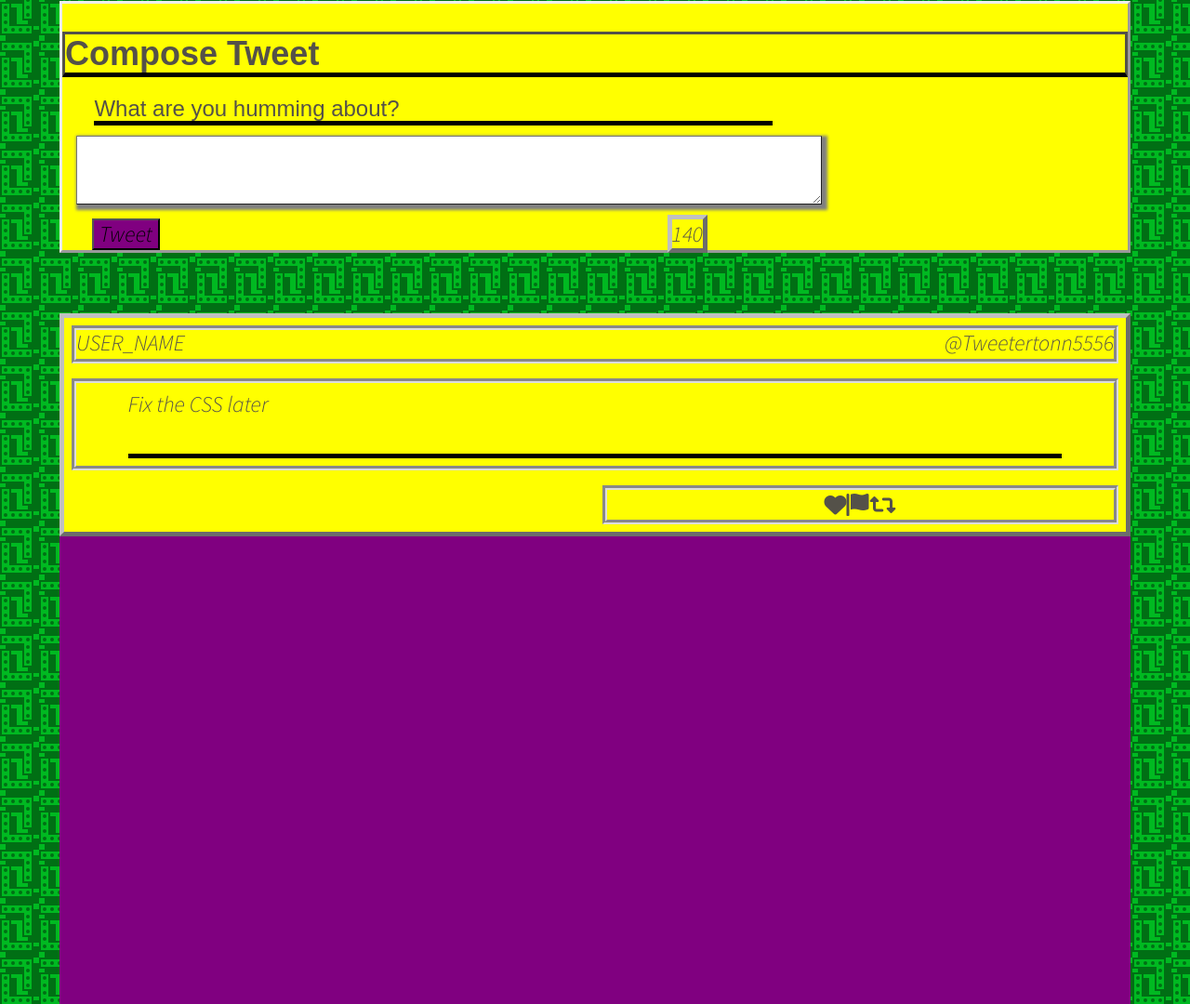
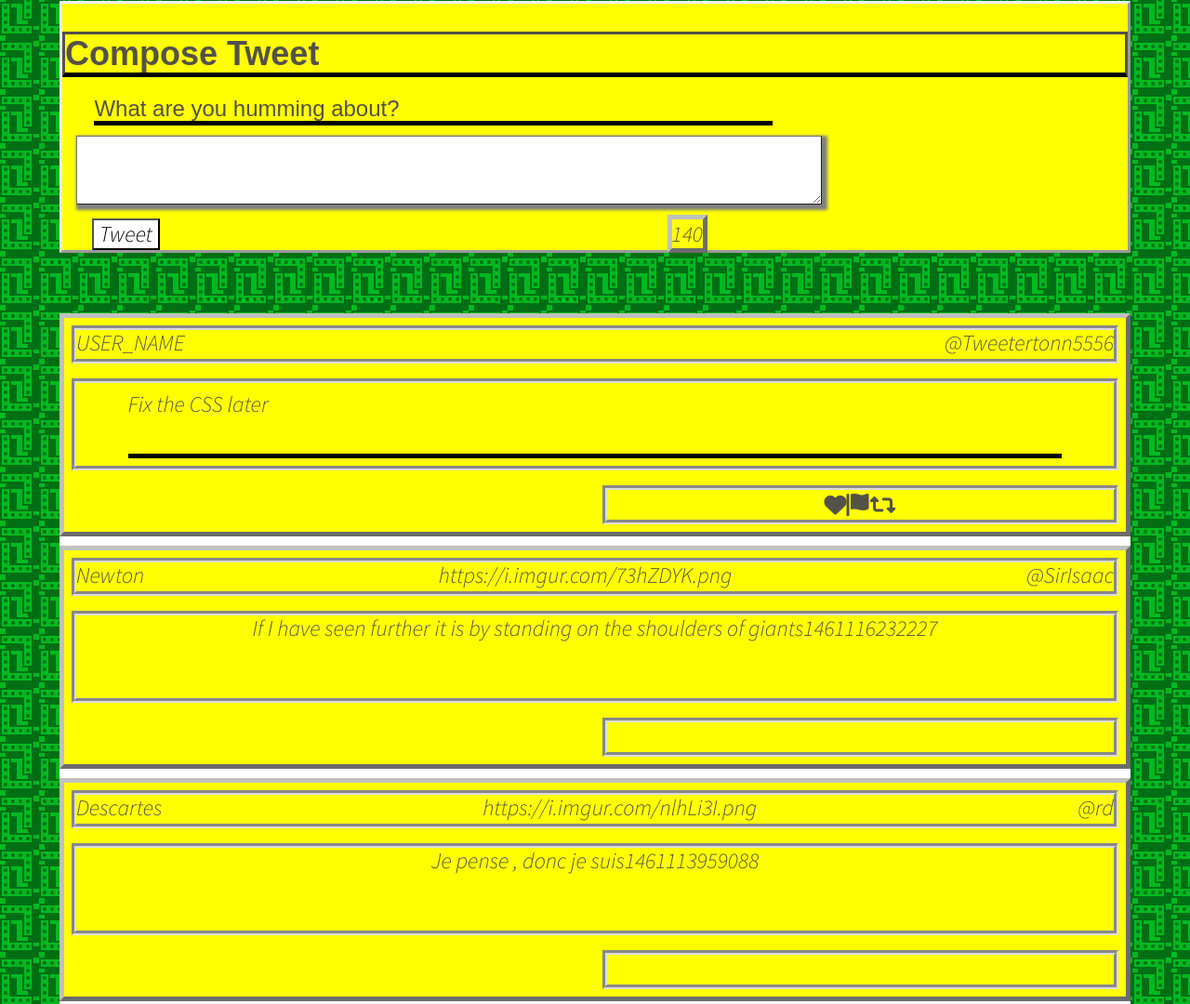
Before and after one commit to Robert812218/Tweeter, a website: page public/index.html in a window 1280 px wide. Shown: the part 362-1442 px from the top of the page at 93% size. Drawn offline with nearby package versions, Linux system fonts and the light colour scheme; a web font is replaced by a local one.

Commit message:
add new tweet functionality

```diff
--- a/public/scripts/client.js
+++ b/public/scripts/client.js
@@ -3,3 +3,77 @@
  * jQuery is already loaded
  * Reminder: Use (and do all your DOM work in) jQuery's document ready function
  */
+
+// const text = require("body-parser/lib/types/text");
+// const { append } = require("express/lib/response");
+// const res = require("express/lib/response");
+$(document).ready(function() {
+  const data = [
+    {
+      "user": {
+        "name": "Newton",
+        "avatars": "https://i.imgur.com/73hZDYK.png"
+        ,
+        "handle": "@SirIsaac"
+      },
+      "content": {
+        "text": "If I have seen further it is by standing on the shoulders of giants"
+      },
+      "created_at": 1461116232227
+    },
+    {
+      "user": {
+        "name": "Descartes",
+        "avatars": "https://i.imgur.com/nlhLi3I.png",
+        "handle": "@rd" },
+      "content": {
+        "text": "Je pense , donc je suis"
+      },
+      "created_at": 1461113959088
+    }
+  ]
+
+  const renderTweets = function(tweets) {
+  // loops through tweets
+  // calls createTweetElement for each tweet
+  // takes return value and appends it to the tweets container
+    //console.log("We are in the render Tweets");
+    for (const twt of tweets) {
+      let $tweet = createTweetElement(twt);
+      $('.other-tweets').append($tweet);
+    }
+  }
+  // fix this
+  const createTweetElement = function(tweet) {
+    // console.log("Tweet Object received", tweet);
+    // console.log(`Name: ${tweet.user.name}`);
+    // console.log(`Image: ${tweet.user.avatars}`);
+    // console.log(`Handle: ${tweet.user.handle}`);
+
+    // console.log(`Content: ${tweet.content.text}`);
+    // console.log(`Created at: ${tweet.created_at}`);
+
+
+    let $tweet = $(`<article class="old-tweet">
+      <header>
+        <div class="thumbnail">${tweet.user.name}</div>
+        <div>${tweet.user.avatars}</div>
+        <div class="handle">${tweet.user.handle}</div>
+      </header>
+    <content>
+      <div>${tweet.content.text}</div>
+      <div>${tweet.created_at}</div>
+    </content>
+    <footer>
+      <div></div>
+      <div></div>
+      <div></div>
+    </footer>
+    </article>`);
+
+    return $tweet;
+  }
+
+  renderTweets(data);
+});
+// Fake data taken from initial-tweets.json
--- a/public/styles/layout.css
+++ b/public/styles/layout.css
@@ -98,7 +98,7 @@ body {
 #tweet-button {
   position: relative;
   left: 2rem;
-  background-color: purple;
+  background-color: white;
 }
 
 #number-count {
@@ -119,7 +119,7 @@ body {
   left: 5%;
   width: 90%;
   height: 2000px;
-  background-color: purple;
+  background-color: white;
 
 }
 
--- a/server/data-files/initial-tweets.json
+++ b/server/data-files/initial-tweets.json
@@ -8,7 +8,7 @@
     "content": {
       "text": "If I have seen further it is by standing on the shoulders of giants"
     },
-    "created_at": 1647464900443
+    "created_at": 1647717545912
   },
   {
     "user": {
@@ -19,6 +19,6 @@
     "content": {
       "text": "Je pense , donc je suis"
     },
-    "created_at": 1647551300443
+    "created_at": 1647803945912
   }
 ]
```
